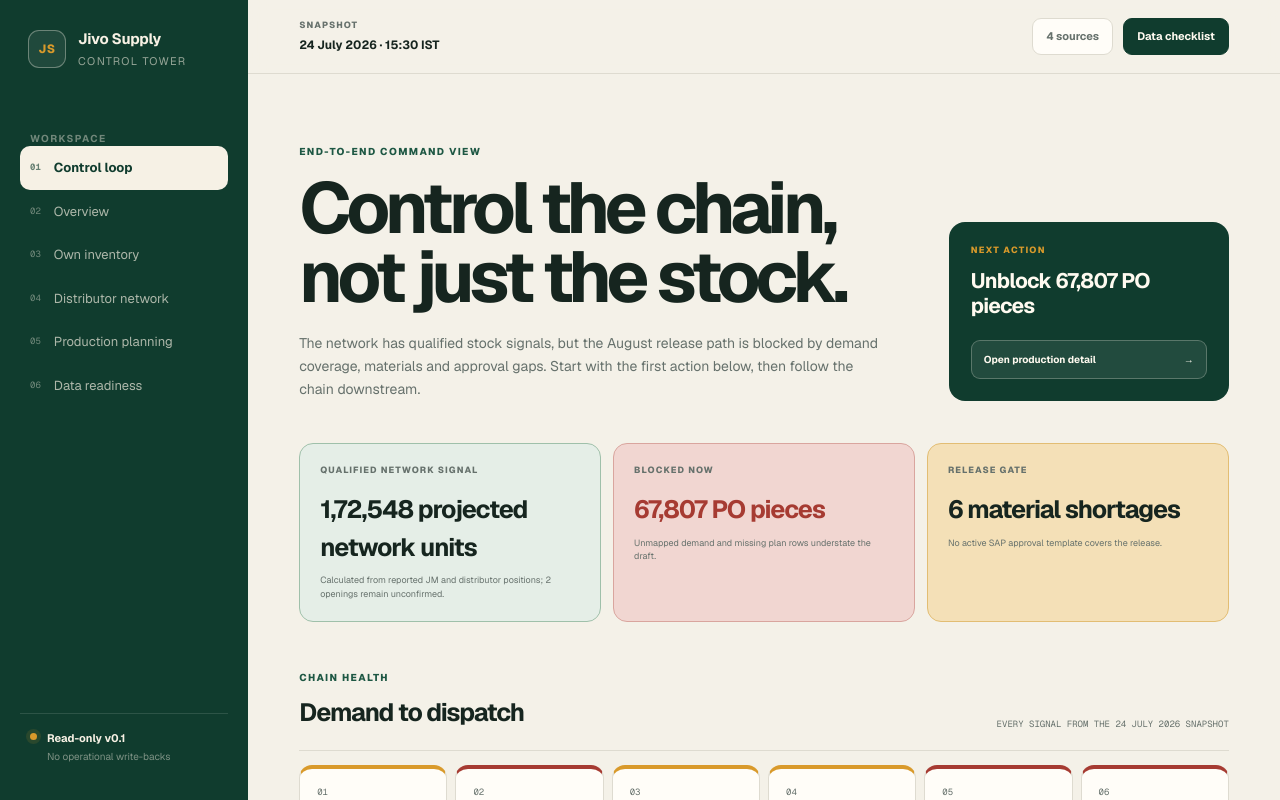
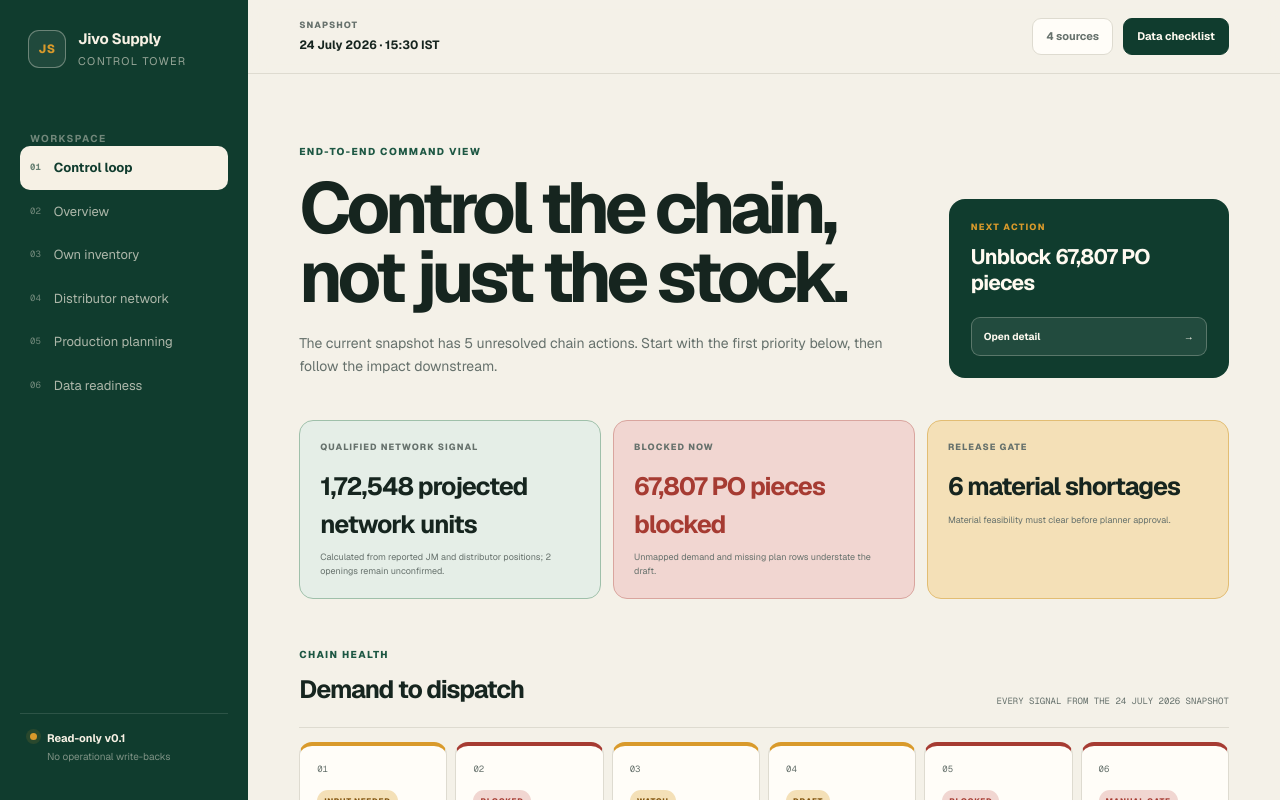
Before and after one commit to daman8271/jivo-supply-control, a Next.js app: page / in a window 1280 px wide. Shown: the top 800 px of the page. Built offline with nearby package versions, Linux system fonts and the light colour scheme.

Commit message:
fix: keep control actions evidence-driven

```diff
--- a/app/ControlTower.tsx
+++ b/app/ControlTower.tsx
@@ -2,7 +2,10 @@
 
 import { useMemo, useState } from "react";
 
-import { deriveControlStageStates } from "./lib/control-loop";
+import {
+  deriveActiveControlActions,
+  deriveControlStageStates,
+} from "./lib/control-loop";
 
 type Seed = typeof import("./data/seed.json");
 type ProductionPlan = typeof import("./data/production-plan.json");
@@ -265,6 +268,15 @@ export function ControlTower({
       productionSignals.factoryPlanning.officialForecast.augustProductionOrders,
     approvalConfigured:
       productionSignals.factoryPlanning.approvals.sapApprovalConfigured,
+    approvalState: null,
+  });
+  const activeControlActionIds = deriveActiveControlActions({
+    blockedPoPieces:
+      productionSignals.openPo.planningMonth.planCoverage.calculationBlockedPieces,
+    materialBlockerCount: materialBlockers.length,
+    missingDistributorOpenings,
+    criticalInventorySkus: seed.jmTotals.criticalSkus,
+    targetsStatus: productionSignals.targets.status,
   });
   const controlStages: {
     name: string;
@@ -330,42 +342,49 @@ export function ControlTower({
     },
   ];
   const controlActions: {
+    id: string;
     title: string;
     owner: string;
     consequence: string;
     target: View;
   }[] = [
     {
+      id: "unblock-pos",
       title: `Unblock ${number.format(productionSignals.openPo.planningMonth.planCoverage.calculationBlockedPieces)} PO pieces`,
       owner: "Demand planning + e-commerce ops",
       consequence: "Committed platform demand is excluded from the production calculation.",
       target: "production",
     },
     {
+      id: "resolve-materials",
       title: `Resolve ${materialBlockers.length} material blockers`,
       owner: "Procurement + factory planning",
       consequence: "The draft production requirement cannot be released as planned.",
       target: "production",
     },
     {
+      id: "confirm-openings",
       title: `Confirm ${missingDistributorOpenings} missing distributor openings`,
       owner: "Distributor operations",
       consequence: "Network coverage and replenishment decisions remain unreliable.",
       target: "distributors",
     },
     {
+      id: "critical-inventory",
       title: `Address ${seed.jmTotals.criticalSkus} critical JM SKUs`,
       owner: "Inventory planning",
       consequence: "Low or negative availability can put platform PO fulfilment at risk.",
       target: "inventory",
     },
     {
+      id: "upload-targets",
       title: "Upload August targets",
       owner: "Commercial planning",
       consequence: "The draft has no official primary or secondary demand benchmark.",
       target: "production",
     },
-  ];
+  ].filter((action) => activeControlActionIds.includes(action.id));
+  const nextControlAction = controlActions[0];
 
   function downloadProductionCsv() {
     const headings = [
@@ -463,23 +482,20 @@ export function ControlTower({
                 <span className="eyebrow">End-to-end command view</span>
                 <h1 id="control-title">Control the chain, not just the stock.</h1>
                 <p>
-                  The network has qualified stock signals, but the August release
-                  path is blocked by demand coverage, materials and approval gaps.
-                  Start with the first action below, then follow the chain
-                  downstream.
+                  {nextControlAction
+                    ? `The current snapshot has ${controlActions.length} unresolved chain ${controlActions.length === 1 ? "action" : "actions"}. Start with the first priority below, then follow the impact downstream.`
+                    : "Every qualified signal in the current snapshot is clear. Continue monitoring source freshness and review new exceptions as they arrive."}
                 </p>
               </div>
               <div className="control-verdict" aria-label="Current chain verdict">
-                <span>Next action</span>
-                <strong>
-                  Unblock {number.format(
-                    productionSignals.openPo.planningMonth.planCoverage
-                      .calculationBlockedPieces,
-                  )}{" "}
-                  PO pieces
-                </strong>
-                <button type="button" onClick={() => setView("production")}>
-                  Open production detail <span aria-hidden="true">→</span>
+                <span>{nextControlAction ? "Next action" : "Chain status"}</span>
+                <strong>{nextControlAction?.title ?? "No blocking action"}</strong>
+                <button
+                  type="button"
+                  onClick={() => setView(nextControlAction?.target ?? "overview")}
+                >
+                  {nextControlAction ? "Open detail" : "Review overview"}{" "}
+                  <span aria-hidden="true">→</span>
                 </button>
               </div>
             </section>
@@ -496,21 +512,49 @@ export function ControlTower({
                   {missingDistributorOpenings} openings remain unconfirmed.
                 </p>
               </article>
-              <article className="control-summary-card blocked">
-                <span>Blocked now</span>
+              <article
+                className={`control-summary-card ${productionSignals.openPo.planningMonth.planCoverage.calculationBlockedPieces > 0 ? "blocked" : "visible"}`}
+              >
+                <span>
+                  {productionSignals.openPo.planningMonth.planCoverage
+                    .calculationBlockedPieces > 0
+                    ? "Blocked now"
+                    : "PO demand mapped"}
+                </span>
                 <strong>
                   {number.format(
                     productionSignals.openPo.planningMonth.planCoverage
-                      .calculationBlockedPieces,
+                      .calculationBlockedPieces > 0
+                      ? productionSignals.openPo.planningMonth.planCoverage
+                          .calculationBlockedPieces
+                      : productionSignals.openPo.planningMonth.pendingPieces,
                   )}{" "}
-                  PO pieces
+                  {productionSignals.openPo.planningMonth.planCoverage
+                    .calculationBlockedPieces > 0
+                    ? "PO pieces blocked"
+                    : "open PO pieces"}
                 </strong>
-                <p>Unmapped demand and missing plan rows understate the draft.</p>
+                <p>
+                  {productionSignals.openPo.planningMonth.planCoverage
+                    .calculationBlockedPieces > 0
+                    ? "Unmapped demand and missing plan rows understate the draft."
+                    : "Every open PO line is represented in the current demand calculation."}
+                </p>
               </article>
-              <article className="control-summary-card watch">
+              <article
+                className={`control-summary-card ${materialBlockers.length > 0 ? "watch" : controlStageStates.approvalAndDispatch.tone}`}
+              >
                 <span>Release gate</span>
-                <strong>{materialBlockers.length} material shortages</strong>
-                <p>No active SAP approval template covers the release.</p>
+                <strong>
+                  {materialBlockers.length > 0
+                    ? `${materialBlockers.length} material shortages`
+                    : controlStageStates.approvalAndDispatch.status}
+                </strong>
+                <p>
+                  {materialBlockers.length > 0
+                    ? "Material feasibility must clear before planner approval."
+                    : productionSignals.factoryPlanning.approvals.note}
+                </p>
               </article>
             </section>
 
@@ -554,8 +598,13 @@ export function ControlTower({
                 <small>{controlActions.length} planner-owned actions</small>
               </header>
               <ol className="control-action-list">
+                {controlActions.length === 0 && (
+                  <li className="control-action-empty">
+                    No unresolved planner-owned actions in this snapshot.
+                  </li>
+                )}
                 {controlActions.map((action, index) => (
-                  <li key={action.title}>
+                  <li key={action.id}>
                     <button onClick={() => setView(action.target)} type="button">
                       <span className="action-rank">
                         P{String(index + 1).padStart(2, "0")}
```
Also changed, not shown: app/lib/control-loop.js, 1 other file (tests, documents, lock files or other folders).
